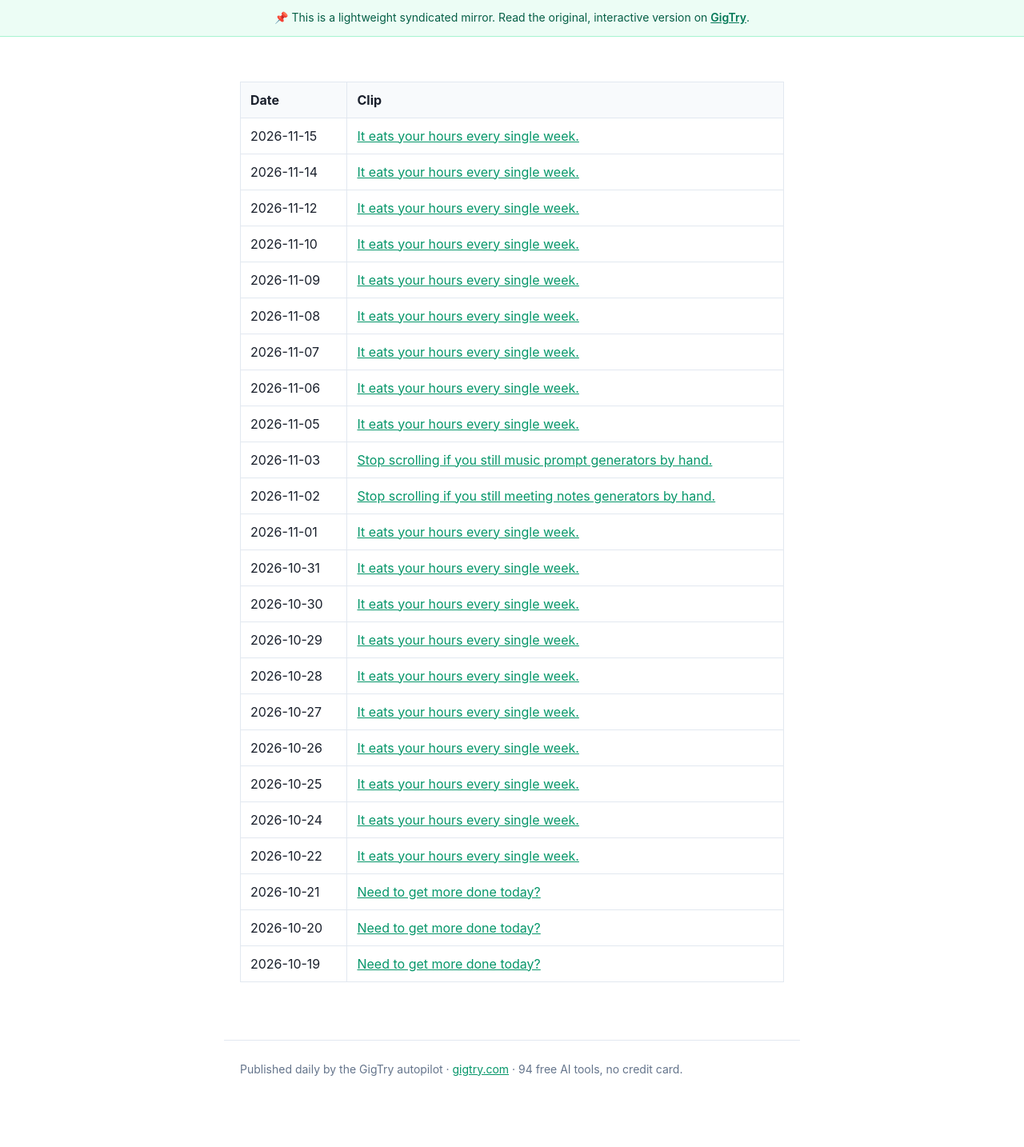
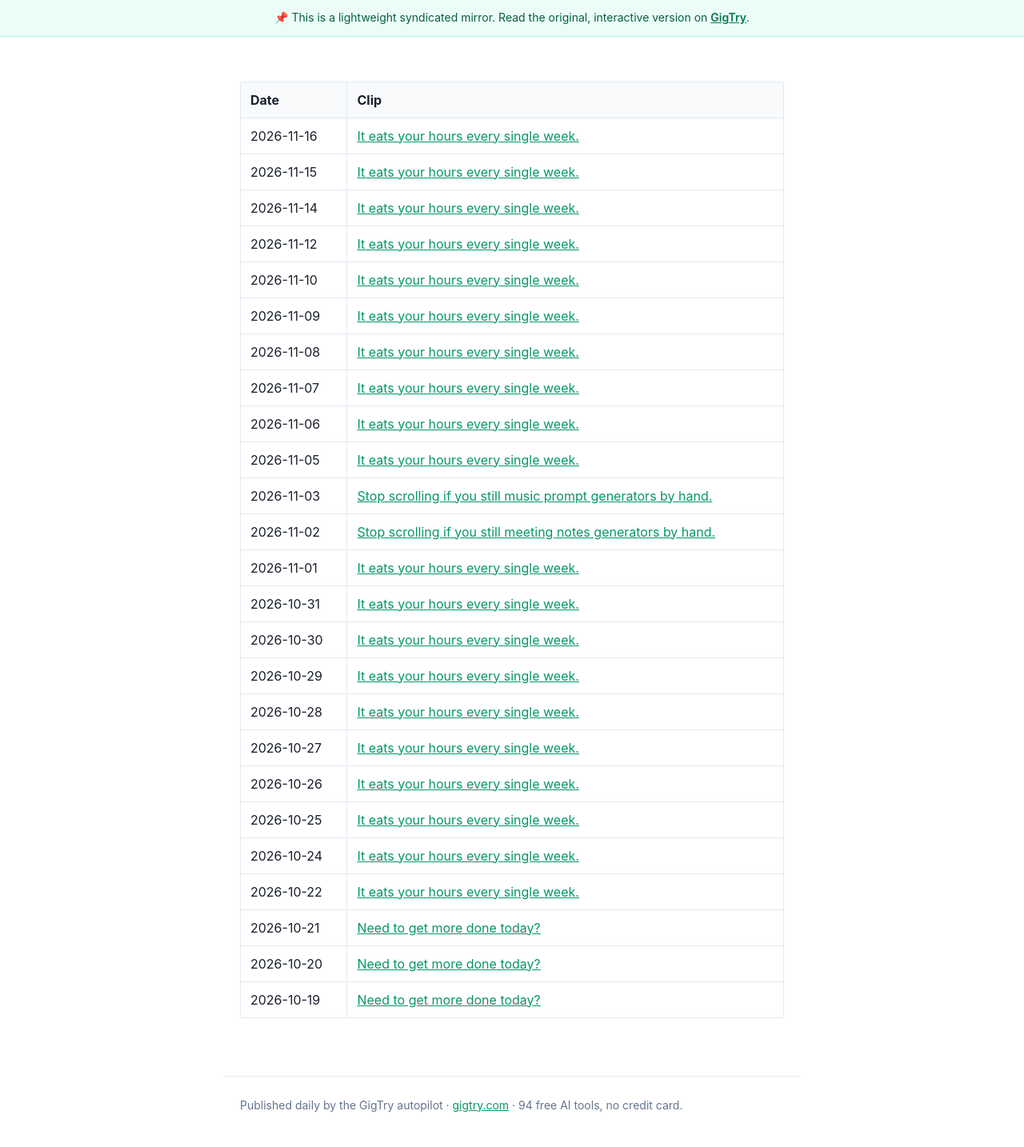
Before and after one commit to gigtryinfo-dev/gigtry-public, a Jekyll site: the page built from posts/clips/index.md, in a window 1280 px wide. Shown: the whole page at 80% size. Built offline with Jekyll 4.4.1, drawn with Linux system fonts in a browser that asks for light colours; before the commit the page ends 1389 px from its top, so only the background shows below that.

Commit message:
clips index: 2026-11-16

```diff
--- a/posts/clips/index.md
+++ b/posts/clips/index.md
@@ -7,6 +7,7 @@ mirror: gigtry-public
 
 | Date | Clip |
 |------|------|
+| 2026-11-16 | [It eats your hours every single week.](https://gigtryinfo-dev.github.io/gigtry-public/posts/clips/2026-11-16-clip-1.html) |
 | 2026-11-15 | [It eats your hours every single week.](https://gigtryinfo-dev.github.io/gigtry-public/posts/clips/2026-11-15-clip-1.html) |
 | 2026-11-14 | [It eats your hours every single week.](https://gigtryinfo-dev.github.io/gigtry-public/posts/clips/2026-11-14-clip-1.html) |
 | 2026-11-12 | [It eats your hours every single week.](https://gigtryinfo-dev.github.io/gigtry-public/posts/clips/2026-11-12-clip-1.html) |
```
